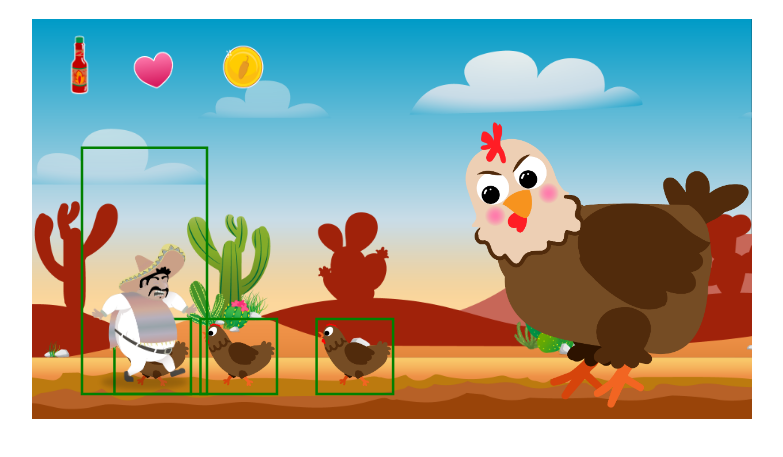
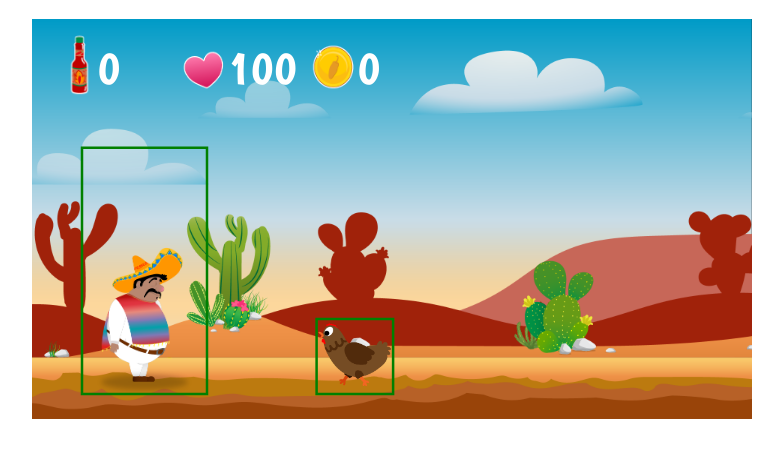
Before and after one commit to Spawn821/project_el_pollo_loco, a plain HTML site: page index.html in a window 1280 px wide. Shown: the part 69-526 px from the top of the page, without its empty margins (248-1031 px from the left). Drawn offline with Linux system fonts and the light colour scheme.

Commit message:
implement statusbar, jumpanimation always starting from zero, add idle animation
the health in the statusbar becomes less when the character is hit

```diff
--- /dev/null
+++ b/css/fonts.css
@@ -0,0 +1,6 @@
+/* boogaloo-regular-700 */
+@font-face {
+    font-family: 'Boogaloo-Regular';
+    font-weight: 700;
+    src: url('../graphics/7_statusbars/3_icons/Boogaloo (fuente usada en la muestra descargada de Google fonts)/Boogaloo-Regular.ttf');
+}
--- a/index.html
+++ b/index.html
@@ -1,16 +1,19 @@
 <!DOCTYPE html>
 <html lang="en">
+
 <head>
     <meta charset="UTF-8">
     <meta name="viewport" content="width=device-width, initial-scale=1.0">
     <title>Document</title>
 
-    <link rel="stylesheet" href="style.css">
+    <link rel="stylesheet" href="css/style.css">
+    <link rel="stylesheet" href="css/fonts.css">
 
     <script src="models/world.class.js"></script>
     <script src="models/level.class.js"></script>
     <script src="models/keyboard.class.js"></script>
 
+    <script src="models/drawable_object.class.js"></script>
     <script src="models/movable_object.class.js"></script>
     <script src="models/background_object.class.js"></script>
     <script src="models/cloud.class.js"></script>
@@ -18,6 +21,7 @@
     <script src="models/endboss.class.js"></script>
     <script src="models/character.class.js"></script>
 
+    <script src="models/statusbar.class.js"></script>
     <script src="models/bottle.class.js"></script>
     <script src="models/coin.class.js"></script>
     <script src="models/health.class.js"></script>
@@ -26,6 +30,7 @@
 
     <script src="js/game.js"></script>
 </head>
+
 <body onload="init()">
 
     <h1>El pollo loco</h1>
@@ -35,4 +40,5 @@
     </canvas>
 
 </body>
+
 </html>
--- a/levels/level1.js
+++ b/levels/level1.js
@@ -17,12 +17,8 @@ const level1 = new Level(
 
     [
         new Chicken(),
-        new Chicken(),
-        new Chicken(),
-        new Endboss()
+        //new Chicken(),
+        //new Chicken(),
+        //new Endboss()
     ],
-
-    new Bottle(),
-    new HEALTH(),
-    new COIN()
 );
--- a/models/bottle.class.js
+++ b/models/bottle.class.js
@@ -1,4 +1,4 @@
-class Bottle extends MovableObject {
+class Bottle extends DrawableObject {
     width = 75;
     height = this.width * 0.98;
 
@@ -7,5 +7,9 @@ class Bottle extends MovableObject {
 
         this.y = 10;
         this.x = 10;
+
+        this.numberText = 0;
+        this.textOffsetX = 50;
+        this.textOffsetY = 50;
     }
 }
--- a/models/character.class.js
+++ b/models/character.class.js
@@ -85,6 +85,8 @@ class Character extends MovableObject {
             } else if (this.world.keyboard.RIGHT || this.world.keyboard.LEFT) {
                 this.animateImages(this.IMAGES.IMAGES_WALKING);
                 this.walking_sound.play();
+            } else {
+                this.animateImages(this.IMAGES.IMAGES_IDLE);
             }
         }, 1000 / 10);
     }
--- a/models/coin.class.js
+++ b/models/coin.class.js
@@ -1,4 +1,4 @@
-class COIN extends MovableObject {
+class Coin extends DrawableObject {
     width = 65;
     height = this.width * 1.06;
 
@@ -6,6 +6,10 @@ class COIN extends MovableObject {
         super().loadImage('../graphics/7_statusbars/3_icons/icon_coin.png');
 
         this.y = 10;
-        this.x = 180;
+        this.x = 270;
+
+        this.numberText = 0;
+        this.textOffsetX = 50;
+        this.textOffsetY = 50;
     }
 }
--- /dev/null
+++ b/models/drawable_object.class.js
@@ -0,0 +1,52 @@
+class DrawableObject {
+    x;
+    y = 375;
+    width = 720;
+    height = 400;
+    textOffsetX;
+    textOffsetY;
+    img;
+    imgCache = {};
+    currentImage = 0;
+    numberText;
+
+    loadImage(path) {
+        this.img = new Image(); // this.img = document.getElementById('image') <img id="image">
+        this.img.src = path; // <img id="image" src="path">
+    }
+
+
+    loadImages(arr) {
+        for (let index in arr) {
+            arr[index].forEach(path => {
+                let img = new Image();
+                img.src = path;
+                this.imgCache[path] = img;
+            });
+        };
+    }
+
+
+    draw(ctx) {
+        ctx.drawImage(this.img, this.x, this.y, this.width, this.height);
+    }
+
+    drawText(ctx) {
+        if (this instanceof Bottle || this instanceof Health || this instanceof Coin) {
+            ctx.font = '48px Boogaloo-Regular';
+            ctx.fillStyle = 'white';
+            ctx.fillText(this.numberText, this.x + 55, this.y + 55);
+        }
+    }
+
+
+    drawRectBounding(ctx) {
+        if (this instanceof Character || this instanceof Chicken) {
+            ctx.beginPath();
+            ctx.lineWidth = '2.5';
+            ctx.strokeStyle = 'green';
+            ctx.rect(this.x, this.y, this.width, this.height);
+            ctx.stroke();
+        }
+    }
+}
--- a/models/health.class.js
+++ b/models/health.class.js
@@ -1,4 +1,4 @@
-class HEALTH extends MovableObject {
+class Health extends DrawableObject {
     width = 65;
     height = this.width * 1.06;
 
@@ -6,6 +6,10 @@ class HEALTH extends MovableObject {
         super().loadImage('../graphics/7_statusbars/3_icons/icon_health.png');
 
         this.y = 10;
-        this.x = 90;
+        this.x = 140;
+
+        this.numberText = 100;
+        this.textOffsetX = 50;
+        this.textOffsetY = 50;
     }
 }
--- a/models/level.class.js
+++ b/models/level.class.js
@@ -8,14 +8,11 @@ class Level {
     health;
     coin;
 
-    constructor(IMAGES_BACKGROUND, IMAGES_CLOUD, air, enemies, bottle, health, coin) {
+    constructor(IMAGES_BACKGROUND, IMAGES_CLOUD, air, enemies) {
         this.backgroundObjects = this.loadObjects(IMAGES_BACKGROUND, 'background');
         this.clouds = this.loadObjects(IMAGES_CLOUD, 'cloud');
         this.air = air;
         this.enemies = enemies;
-        this.bottle = bottle;
-        this.health = health;
-        this.coin = coin;
     }
 
 
--- a/models/movable_object.class.js
+++ b/models/movable_object.class.js
@@ -1,11 +1,4 @@
-class MovableObject {
-    x;
-    y = 375;
-    width = 720;
-    height = 400;
-    img;
-    imgCache = {};
-    currentImage = 0;
+class MovableObject extends DrawableObject {
     speed = 0.15;
     otherDirection = false;
     speedY = 0;
@@ -46,44 +39,11 @@ class MovableObject {
     }
 
 
-    loadImage(path) {
-        this.img = new Image(); // this.img = document.getElementById('image') <img id="image">
-        this.img.src = path; // <img id="image" src="path">
-    }
-
-
-    loadImages(arr) {
-        for (let index in arr) {
-            arr[index].forEach(path => {
-                let img = new Image();
-                img.src = path;
-                this.imgCache[path] = img;
-            });
-        };
-    }
-
-
     animateImages(images) {
         let i = this.currentImage % images.length;
         let path = images[i];
         this.img = this.imgCache[path];
         this.currentImage++;
-    }
-
-
-    draw(ctx) {
-        ctx.drawImage(this.img, this.x, this.y, this.width, this.height);
-    }
-
-
-    drawRectBounding(ctx) {
-        if (this instanceof Character || this instanceof Chicken) {
-            ctx.beginPath();
-            ctx.lineWidth = '2.5';
-            ctx.strokeStyle = 'green';
-            ctx.rect(this.x, this.y, this.width, this.height);
-            ctx.stroke();
-        }
     }
 
 
@@ -105,5 +65,6 @@ class MovableObject {
 
     jump() {
         this.speedY = 25;
+        this.currentImage = 0; // For a clean jump animation
     }
 }
--- /dev/null
+++ b/models/statusbar.class.js
@@ -0,0 +1,14 @@
+class Statusbar {
+    bottle = new Bottle();
+    health = new Health();
+    coin = new Coin();
+
+    setCount() {
+
+    }
+
+
+    setHealth(currentEnergy) {
+        this.health.numberText = currentEnergy;
+    }
+}
--- a/models/world.class.js
+++ b/models/world.class.js
@@ -1,6 +1,7 @@
 class World {
     level = level1;
     character = new Character();
+    statusbar = new Statusbar();
     canvas;
     ctx; // Context for canvas
     keyboard;
@@ -22,9 +23,10 @@ class World {
             this.level.enemies.forEach((enemy) => {
                 if (this.character.isColliding(enemy)) {
                     this.character.hit();
+                    this.statusbar.setHealth(this.character.energy);
                 }
             });
-        }, 1000 / 5);
+        }, 1000 / 3);
     }
 
 
@@ -36,18 +38,9 @@ class World {
     draw() {
         this.ctx.clearRect(0, 0, this.canvas.width, this.canvas.height);
 
-        this.addObjectToMap(this.level.air);
-        this.addObjectListToMap(this.level.clouds);
-        this.addObjectToMap(this.level.bottle);
-        this.addObjectToMap(this.level.health);
-        this.addObjectToMap(this.level.coin);
-
+        this.beforTheCamera();
         this.ctx.translate(this.camera_x, 0);
-
-        this.addObjectListToMap(this.level.backgroundObjects);
-        this.addObjectListToMap(this.level.enemies);
-        this.addObjectToMap(this.character);
-
+        this.afterTheCamera();
         this.ctx.translate(-this.camera_x, 0);
 
         // draw() wird immer wieder aufgerufen
@@ -55,6 +48,22 @@ class World {
         requestAnimationFrame(() => {
             self.draw();
         });
+    }
+
+
+    beforTheCamera() {
+        this.addObjectToMap(this.level.air);
+        this.addObjectListToMap(this.level.clouds);
+        this.addObjectToMap(this.statusbar.bottle);
+        this.addObjectToMap(this.statusbar.health);
+        this.addObjectToMap(this.statusbar.coin);
+    }
+
+
+    afterTheCamera() {
+        this.addObjectListToMap(this.level.backgroundObjects);
+        this.addObjectListToMap(this.level.enemies);
+        this.addObjectToMap(this.character);
     }
 
 
@@ -72,6 +81,7 @@ class World {
 
         movableObject.draw(this.ctx);
         movableObject.drawRectBounding(this.ctx);
+        movableObject.drawText(this.ctx);
 
         if (movableObject.otherDirection) {
             this.removeMirrorImage(movableObject);
```
Also changed, not shown: css/style.css (renamed from style.css), graphics/7_statusbars/3_icons/Boogaloo (fuente usada en la muestra descargada de Google fonts)/Boogaloo-Regular.ttf (added), graphics/7_statusbars/3_icons/Boogaloo (fuente usada en la muestra descargada de Google fonts)/OFL.txt (added).
